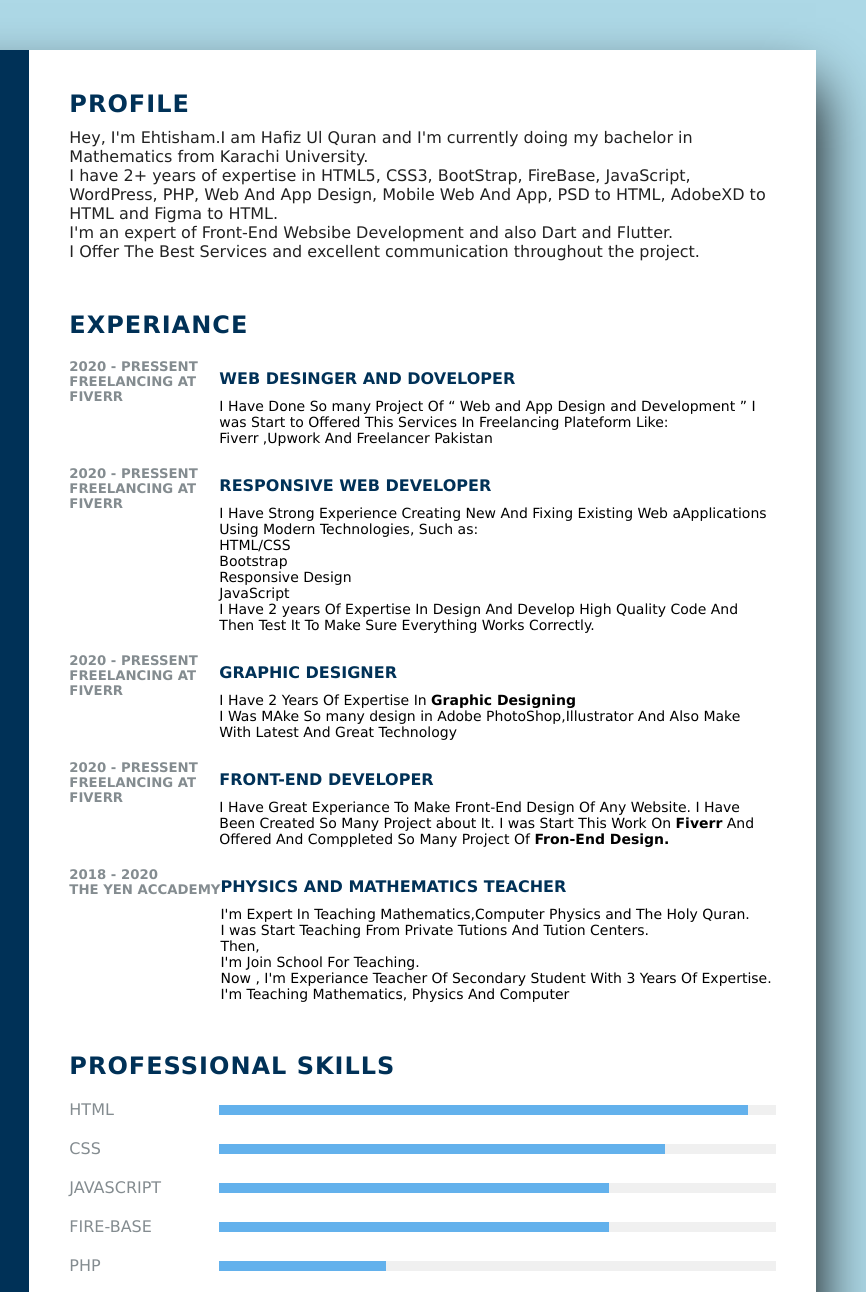
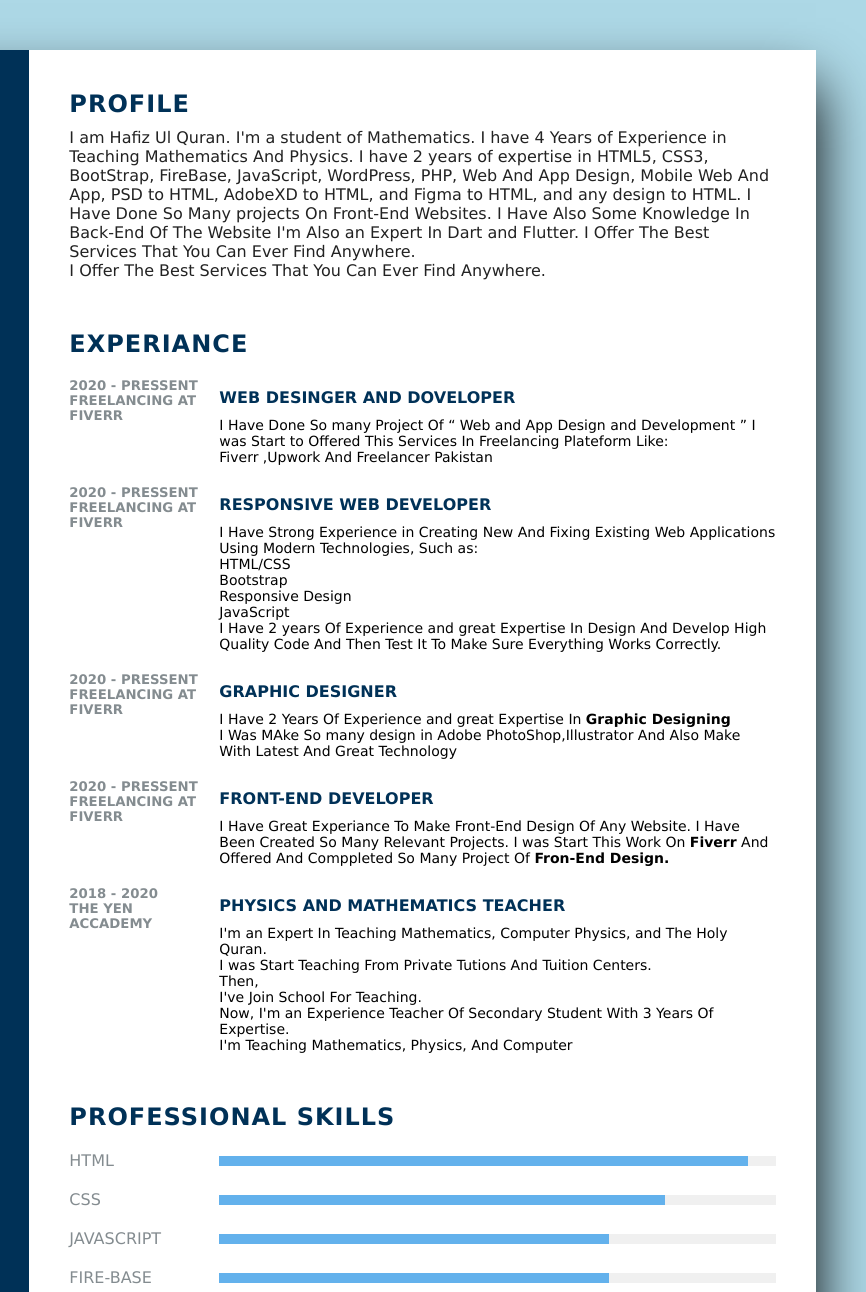
Before and after one commit to ehtisham57/syed-ehtisham-cv, a plain HTML site: page index.html in a window 1280 px wide. Shown: the top 1292 px of the page, 414-1280 px from the left. Drawn offline with Linux system fonts and the light colour scheme.

Commit message:
Update index.html

```diff
--- a/index.html
+++ b/index.html
@@ -139,9 +139,14 @@
 
                 <!-- -------------------PRofile--------------------------- -->
                 <h2 class="title2">Profile</h2>
-                <p> Hey, I'm Ehtisham.I am Hafiz Ul Quran and I'm currently doing my bachelor in  Mathematics from Karachi University.<br> I have 2+ years of expertise in HTML5, CSS3, BootStrap, FireBase, JavaScript, WordPress, PHP, Web And App Design, Mobile Web And App, PSD to HTML, AdobeXD to HTML and Figma to HTML.
-<br>I'm an expert of Front-End Websibe Development and also Dart and Flutter.<br>
-I Offer The Best Services and excellent communication throughout the project.</p>
+                <p> I am Hafiz Ul Quran. I'm a student of Mathematics.
+                    I have 4 Years of Experience in Teaching Mathematics And Physics.
+                    I have 2 years of expertise in HTML5, CSS3, BootStrap, FireBase, JavaScript, WordPress, PHP, Web And App Design, Mobile Web And App, PSD to HTML, AdobeXD to HTML, and Figma to HTML, and any design to HTML.
+                    I Have Done So Many projects On Front-End Websites.
+                    I Have Also Some Knowledge In Back-End Of The Website
+                    I'm Also an Expert In Dart and Flutter.
+                    I Offer The Best Services That You Can Ever Find Anywhere. <br>
+                    I Offer The Best Services That You Can Ever Find Anywhere.</p>
             </div>
 
             <!-- -------------------Experiance--------------------------- -->
@@ -172,12 +177,14 @@ I Offer The Best Services and excellent communication throughout the project.</p
                         <h4>
                             Responsive Web Developer
                         </h4>
-                        <p>I Have Strong Experience Creating New And Fixing Existing Web aApplications Using Modern Technologies, Such as: <br>
+                                               <p>I Have Strong Experience in Creating New And Fixing Existing Web Applications Using Modern
+                            Technologies, Such as: <br>
                             HTML/CSS <br>
                             Bootstrap <br>
                             Responsive Design <br>
                             JavaScript <br>
-                            I Have 2 years Of Expertise In Design And Develop High Quality Code And Then Test It To Make Sure Everything Works Correctly.
+                            I Have 2 years Of Experience and great Expertise In Design And Develop High Quality Code And
+                            Then Test It To Make Sure Everything Works Correctly.</p>
                     </div>
                 </div>
 
@@ -191,8 +198,9 @@ I Offer The Best Services and excellent communication throughout the project.</p
                         <h4>
                             Graphic Designer
                         </h4>
-                        <p>I Have 2 Years Of Expertise In <strong> Graphic Designing</strong> <br>I Was MAke So many design in
-                        Adobe PhotoShop,Illustrator And Also Make With Latest And Great Technology</p>
+                         <p>I Have 2 Years Of Experience and great Expertise In <strong> Graphic Designing</strong> <br>I
+                            Was MAke So many design in
+                            Adobe PhotoShop,Illustrator And Also Make With Latest And Great Technology</p>
                     </div>
                 </div>
 
@@ -205,8 +213,10 @@ I Offer The Best Services and excellent communication throughout the project.</p
                         <h4>
                             Front-End Developer
                         </h4>
-                        <p>I Have Great Experiance To Make Front-End Design Of Any Website. I Have Been Created So Many Project about It.
-                            I was Start This Work On <strong>Fiverr</strong> And Offered And Comppleted So Many Project Of <strong>Fron-End Design.</strong>
+                       <p>I Have Great Experiance To Make Front-End Design Of Any Website. I Have Been Created So Many
+                            Relevant Projects.
+                            I was Start This Work On <strong>Fiverr</strong> And Offered And Comppleted So Many Project
+                            Of <strong>Fron-End Design.</strong>
 
                         </p>
                     </div>
@@ -221,11 +231,11 @@ I Offer The Best Services and excellent communication throughout the project.</p
                         <h4>
                             Physics and Mathematics Teacher
                         </h4>
-                        <p>I'm Expert In Teaching Mathematics,Computer Physics and The Holy Quran. <br>
-                        I was Start Teaching From Private Tutions And Tution Centers. <br>
-                        Then, <br> I'm Join School For Teaching. <br>
-                        Now , I'm Experiance Teacher Of Secondary Student With 3 Years Of Expertise. <br>
-                        I'm Teaching Mathematics, Physics And Computer</p>
+                       <p>I'm an Expert In Teaching Mathematics, Computer Physics, and The Holy Quran. <br>
+                            I was Start Teaching From Private Tutions And Tuition Centers. <br>
+                            Then, <br> I've Join School For Teaching. <br>
+                            Now, I'm an Experience Teacher Of Secondary Student With 3 Years Of Expertise. <br>
+                            I'm Teaching Mathematics, Physics, And Computer</p>
                     </div>
                 </div>
             </div>
```
